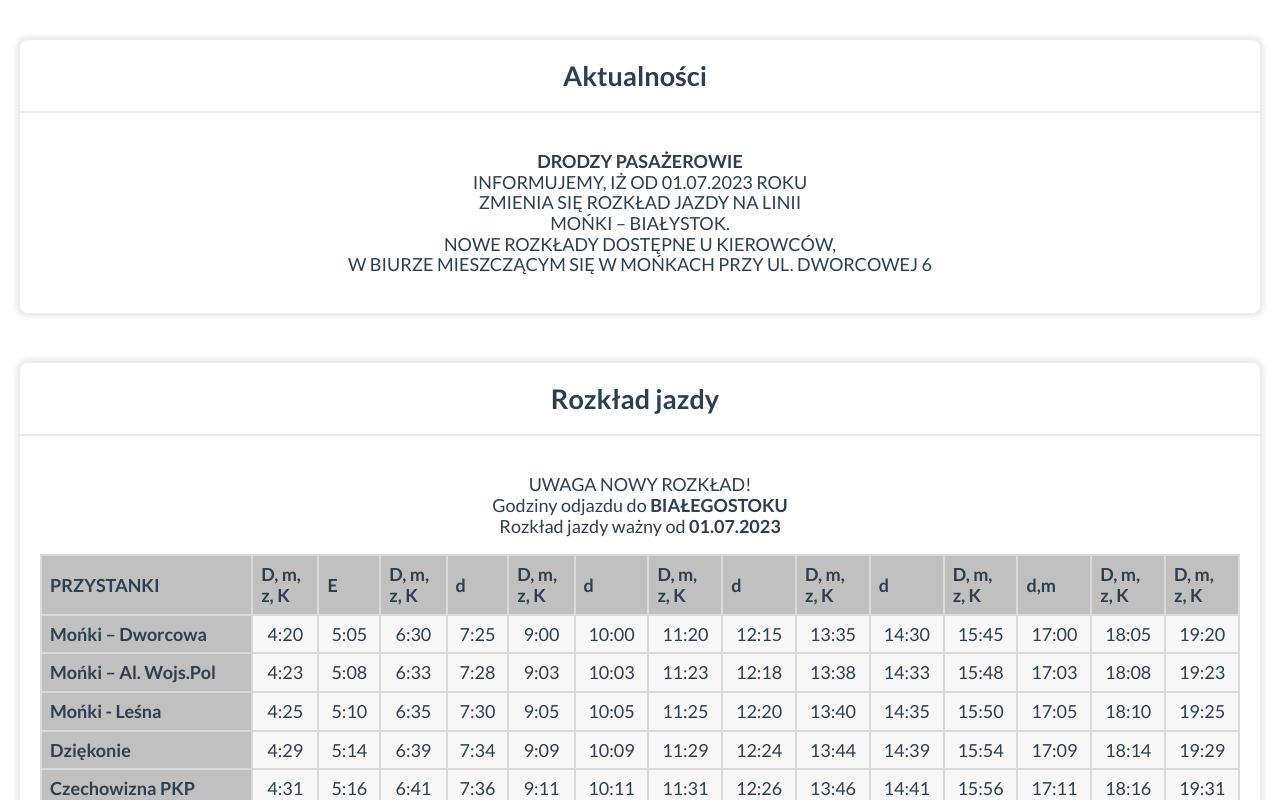
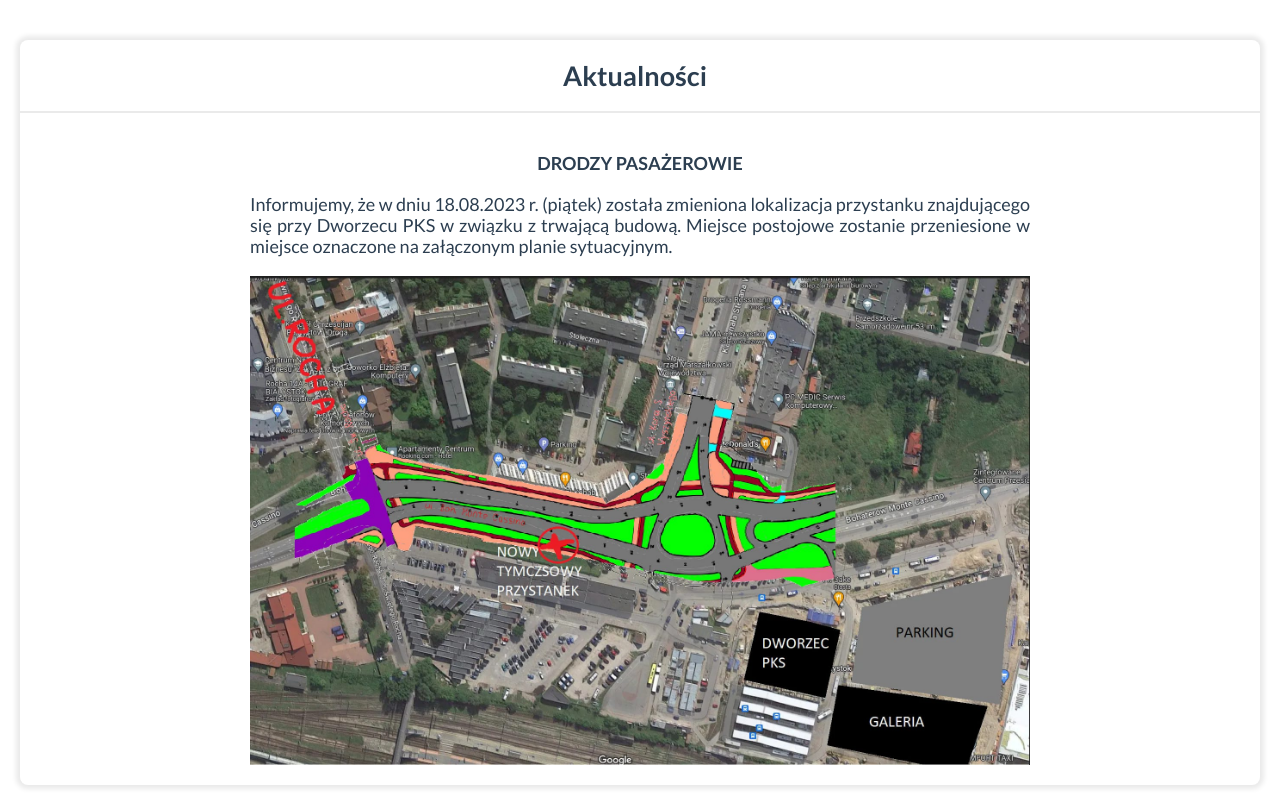
Before and after one commit to MarcinJankowski00/Kurier-Jankowscy-homepage-react, a React (Create React App) app: page / in a window 1280 px wide. Shown: the part 800-1600 px from the top of the page. Built offline with nearby package versions, Linux system fonts and the light colour scheme.

Commit message:
content updated

```diff
--- a/src/Content/Aktualnosci/index.js
+++ b/src/Content/Aktualnosci/index.js
@@ -1,13 +1,15 @@
-import { Content } from "./styled";
+import { Content, Image, Container, Span } from "./styled";
+import info from "./info.jpg"
 
 const Aktualnosci = () => (
     <Content>
-        <strong>DRODZY PASAŻEROWIE</strong><br></br>
-        INFORMUJEMY, IŻ OD 01.07.2023 ROKU<br></br>
-        ZMIENIA SIĘ ROZKŁAD JAZDY NA LINII<br></br>
-        MOŃKI – BIAŁYSTOK.<br></br>
-        NOWE ROZKŁADY DOSTĘPNE U KIEROWCÓW,<br></br>
-        W BIURZE MIESZCZĄCYM SIĘ W MOŃKACH PRZY UL. DWORCOWEJ 6<br></br>
+        <Container>
+        <Span>DRODZY PASAŻEROWIE</Span><br />
+        Informujemy, że w dniu 18.08.2023 r. (piątek) została zmieniona lokalizacja przystanku znajdującego
+        się przy Dworzecu PKS w związku z trwającą budową. Miejsce postojowe zostanie przeniesione w miejsce
+        oznaczone na załączonym planie sytuacyjnym.
+        </Container>
+        <Image src={info} />
     </Content>
 );
 
--- a/src/Content/Aktualnosci/styled.js
+++ b/src/Content/Aktualnosci/styled.js
@@ -1,5 +1,25 @@
 import styled from "styled-components";
 
-export const Content = styled.p`
+export const Content = styled.div`
+    display: flex;
+    flex-direction: column;
+    align-items: center;
+`;
+
+export const Span = styled.div`
+    font-weight: bold;
     text-align: center;
+    margin: 0;
+    padding: 0;
 `;
+
+export const Container = styled.div`
+    max-width: 780px;
+    padding: 20px 0;
+    text-align: justify;
+`;
+
+export const Image = styled.img`
+    width: 100%;
+    max-width: 780px;
+`;
```
Also changed, not shown: src/Content/Aktualnosci/info.jpg (added).
